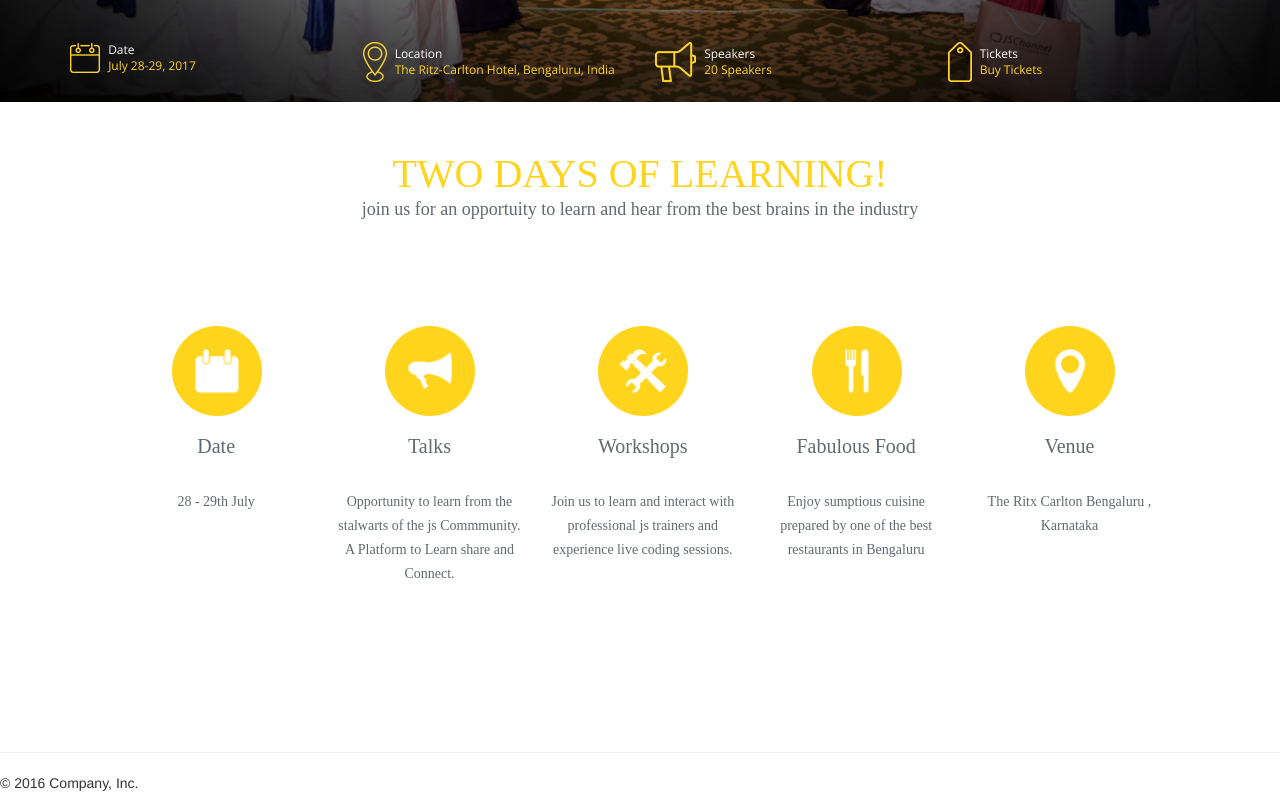
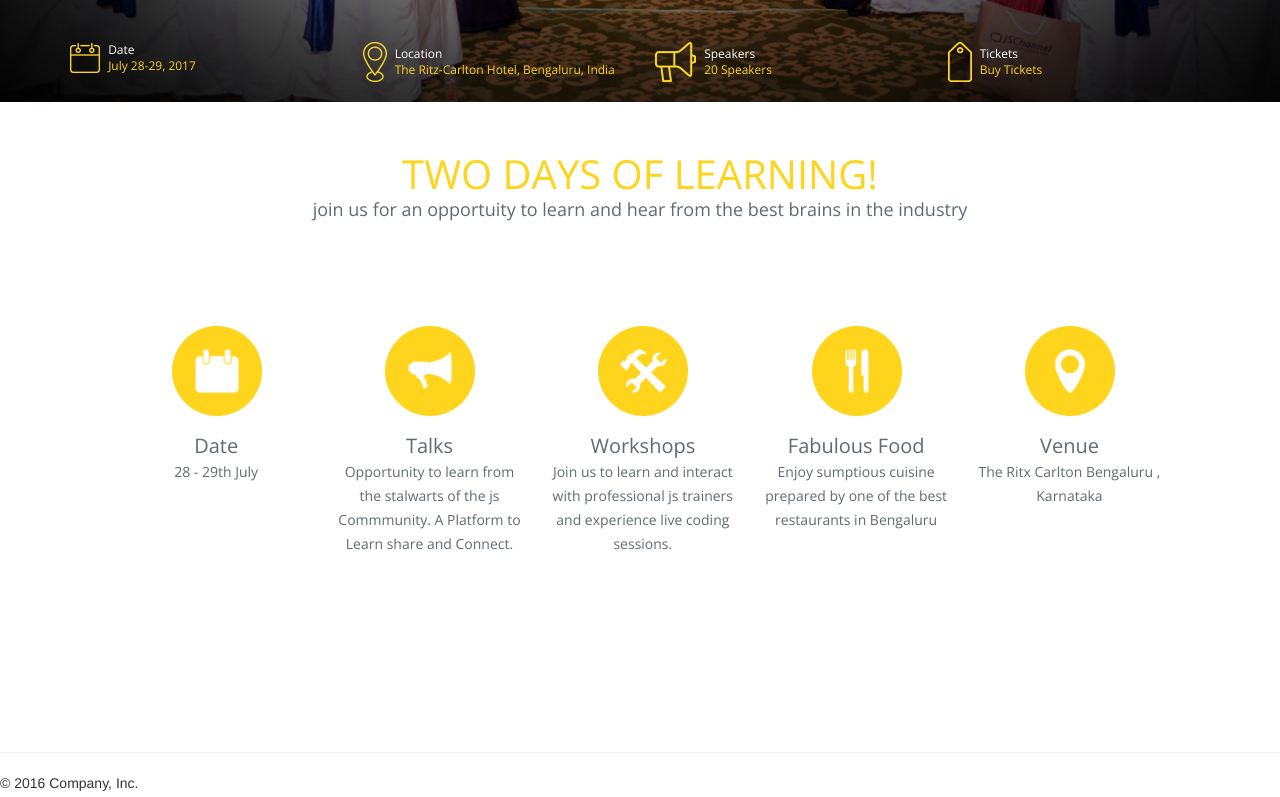
Before and after one commit to vatsalya25/JSChannel-2017, a plain HTML site: page index.html in a window 1280 px wide. Shown: the part 548-1345 px from the top of the page. Drawn offline with nearby package versions, Linux system fonts and the light colour scheme.

Commit message:
font changes

```diff
--- a/styles/description.css
+++ b/styles/description.css
@@ -12,7 +12,7 @@
 .heading
 {
 	height: 36px;
-	font-family: OpenSans;
+	font-family: 'Open Sans', sans-serif;
 	font-size: 40px;
 	font-weight: 300;
 	font-style: normal;
@@ -26,7 +26,7 @@
 {
 	height: 18px;
   margin-top: 10px;
-	font-family: OpenSans;
+	font-family: 'Open Sans', sans-serif;
 	font-size: 18px;
 	font-weight: normal;
 	font-style: normal;
@@ -53,8 +53,8 @@ margin-top: 100px;
 .description_box_title
 {
   width: 189px;
-	height: 44px;
-	font-family: OpenSans;
+	height: 14px;
+	font-family: 'Open Sans', sans-serif;
 	font-weight: normal;
 	font-style: normal;
 	font-stretch: normal;
@@ -68,7 +68,7 @@ margin-top: 100px;
 {
   width: 189px;
 	height: 110px;
-	font-family: OpenSans;
+	font-family: 'Open Sans', sans-serif;
 	font-size: 14px;
 	font-weight: normal;
 	font-style: normal;
```
